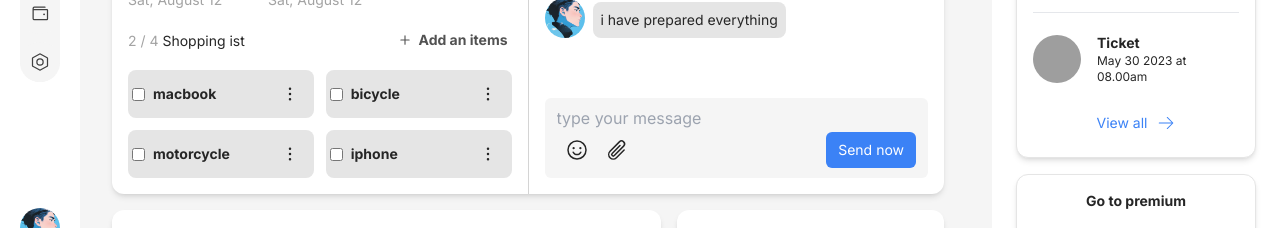
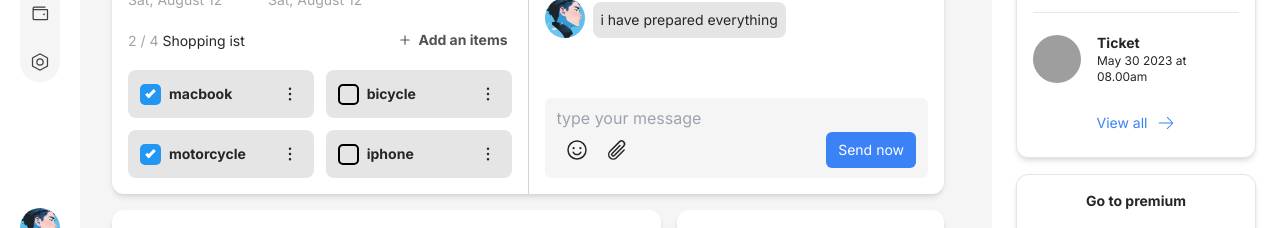
Before and after one commit to fikriibe/dashboard-wallet, a Next.js app: page / in a window 1280 px wide. Shown: the part 444-672 px from the top of the page. Built offline with nearby package versions, Linux system fonts and the light colour scheme; grey boxes are pictures that could not be loaded.

Commit message:
add component checkbox

```diff
--- a/src/app/_components/ListToBuy.tsx
+++ b/src/app/_components/ListToBuy.tsx
@@ -1,13 +1,14 @@
 "use client";
 
 import Button from "@/components/atoms/Button";
+import Checkbox from "@/components/atoms/Checkbox";
 import Typography from "@/components/atoms/Typography";
 import ButtonOption from "@/components/molecules/ButtonOption";
 import { useCallback, useState } from "react";
 import { PiPlusBold } from "react-icons/pi";
 
 const ListToBuy = () => {
-  const [state] = useState([
+  const [state, setState] = useState([
     { title: "macbook", isChecked: true },
     { title: "bicycle", isChecked: false },
     { title: "motorcycle", isChecked: true },
@@ -15,9 +16,19 @@ const ListToBuy = () => {
   ]);
 
   const renderItem = useCallback(
-    (item: (typeof state)[0]) => (
-      <div className="flex items-center gap-2 bg-neutral-200 rounded-lg p-1">
-        <input type="checkbox" value={String(item.isChecked)} />
+    (item: (typeof state)[0], index: number) => (
+      <div className="flex items-center gap-2 bg-neutral-200 rounded-lg p-1 pl-3">
+        <Checkbox
+          checked={item.isChecked}
+          onChange={(newChecked) =>
+            setState((prev) =>
+              prev.map((prevItem, i) => ({
+                ...prevItem,
+                isChecked: index == i ? newChecked : prevItem.isChecked,
+              }))
+            )
+          }
+        />
         <Typography className="flex-1" variant="header" size="sm">
           {item.title}
         </Typography>
--- /dev/null
+++ b/src/components/atoms/Checkbox/index.tsx
@@ -0,0 +1,24 @@
+import { FC } from "react";
+import "./styles.css";
+
+type Props = {
+  checked: boolean;
+  onChange: (status: boolean) => void;
+};
+
+const Checkbox: FC<Props> = ({ checked, onChange }) => {
+  return (
+    <div>
+      <label className="container">
+        <input
+          checked={checked}
+          type="checkbox"
+          onChange={() => onChange(!checked)}
+        />
+        <div className="checkmark"></div>
+      </label>
+    </div>
+  );
+};
+
+export default Checkbox;
--- /dev/null
+++ b/src/components/atoms/Checkbox/styles.css
@@ -0,0 +1,56 @@
+/* Hide the default checkbox */
+.container input {
+  display: none;
+}
+
+.container {
+  display: block;
+  position: relative;
+  cursor: pointer;
+  font-size: 20px;
+  user-select: none;
+  -webkit-tap-highlight-color: transparent;
+}
+
+/* Create a custom checkbox */
+.checkmark {
+  position: relative;
+  top: 0;
+  left: 0;
+  height: 1.05em;
+  width: 1.05em;
+  background-color: #2196f300;
+  border-radius: 0.25em;
+  transition: all 0.25s;
+}
+
+/* When the checkbox is checked, add a blue background */
+.container input:checked ~ .checkmark {
+  background-color: #2196f3;
+}
+
+/* Create the checkmark/indicator (hidden when not checked) */
+.checkmark:after {
+  content: "";
+  position: absolute;
+  transform: rotate(0deg);
+  border: 0.1em solid black;
+  left: 0;
+  top: 0;
+  width: 1.05em;
+  height: 1.05em;
+  border-radius: 0.25em;
+  transition: all 0.25s, border-width 0.1s;
+}
+
+/* Show the checkmark when checked */
+.container input:checked ~ .checkmark:after {
+  left: 0.4em;
+  top: 0.2em;
+  width: 0.25em;
+  height: 0.5em;
+  border-color: #fff0 white white #fff0;
+  border-width: 0 0.15em 0.15em 0;
+  border-radius: 0em;
+  transform: rotate(45deg);
+}
```
